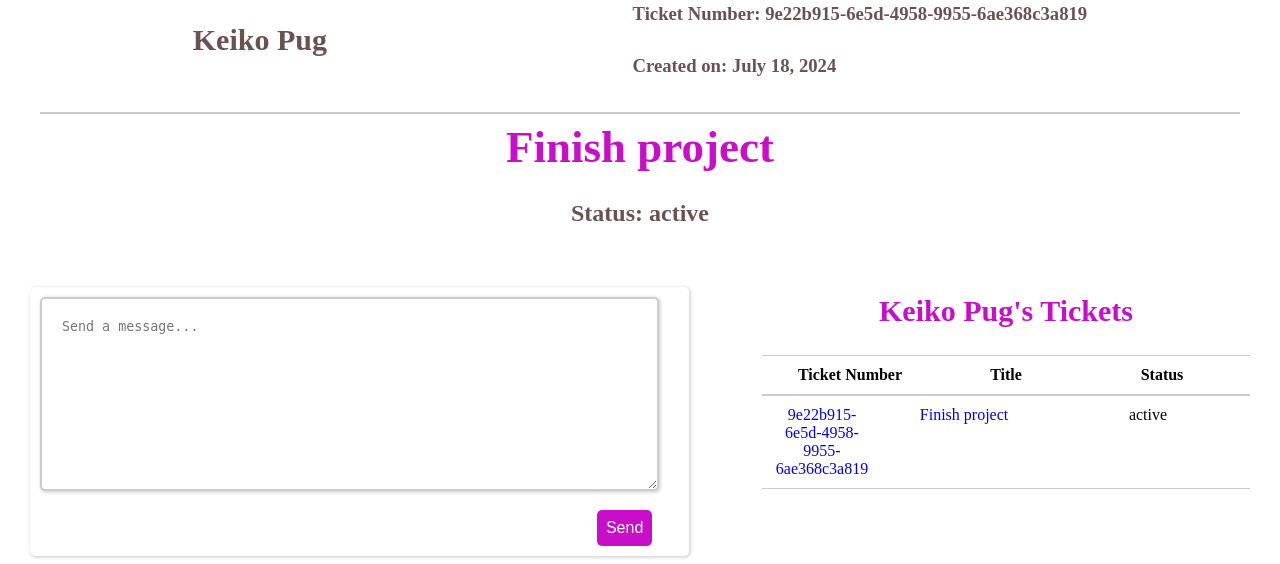
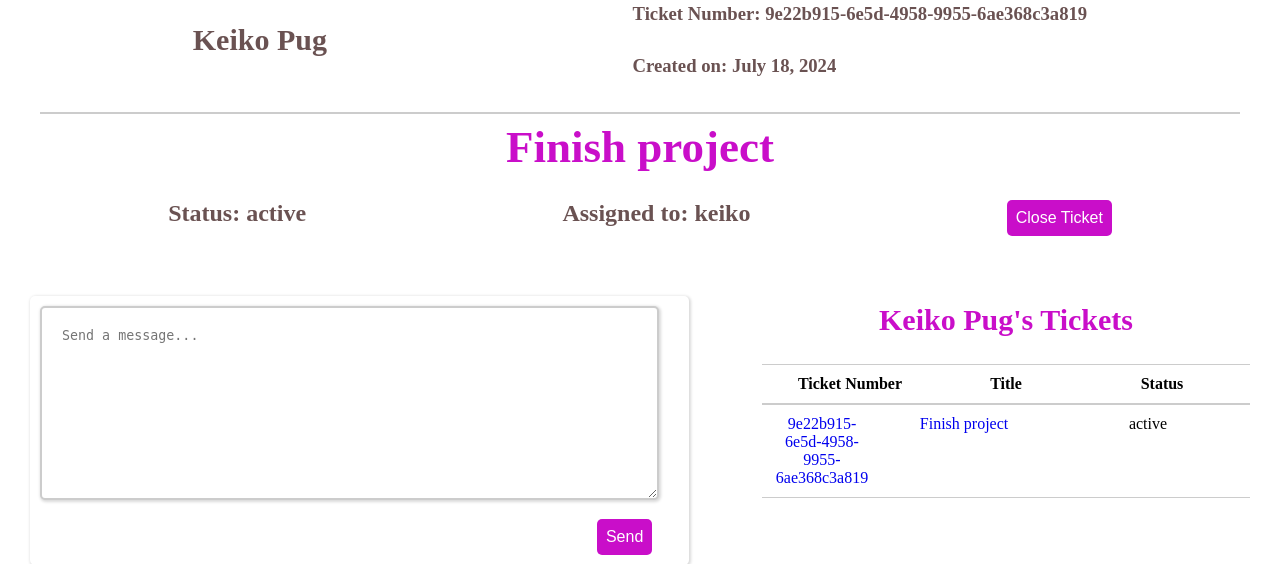
Before and after one commit to TKaburu/TicketEase, a Django app: a page that uses tickets/templates/tickets/navbar.html in a window 1280 px wide. Shown: the part 137-701 px from the top of the page. Run offline with Django 5.2, Linux system fonts and the light colour scheme; a user stored in the database is signed in; data comes from the database, SQL or seed files in the repository; both versions use the stored data as it was after the commit; data that the repository does not hold is empty.

Commit message:
fix: changed assigned status to active

```diff
--- a/tickets/models.py
+++ b/tickets/models.py
@@ -9,7 +9,7 @@ class Ticket(models.Model):
     """
     STATUS = (
         ('open', 'open'),
-        ('assigned', 'assigned'),
+        ('active', 'active'),
         ('closed', 'closed'),
     )
     ticket_id = models.UUIDField(default=uuid.uuid4)
--- a/tickets/templates/tickets/navbar.html
+++ b/tickets/templates/tickets/navbar.html
@@ -6,7 +6,9 @@
     <nav class="nav-links">
         <a href="{% url 'home' %}">Home</a>
         <a href="{% url 'tickets-view' %}">Tickets</a>
-        <a href="{% url 'engineer-dashboard' user.username %}">Dashboard</a>
+        {% if user.is_authenticated %}
+            <a href="{% url 'engineer-dashboard' user.username %}">Dashboard</a>
+        {% endif %}
     </nav>
     <section class="auth">
         {% if user.is_authenticated %}
--- a/tickets/templates/tickets/ticket-details.html
+++ b/tickets/templates/tickets/ticket-details.html
@@ -36,10 +36,12 @@
                     <button type="submit">Accept Ticket</button>
                 </form>
             </div>
-        {% elif ticket.status == 'assigned' %}
+        {% elif ticket.status == 'active' %}
             <div class="accepted">
                 <h4>Assigned to: {{ ticket.assigned_to }}</h4>
             </div>
+        {% endif %}
+        {% if ticket.status == 'active' %}
             <form method="post" action="{% url 'close-ticket' slug=ticket.slug %}">
                 {% csrf_token %}
                 <button type="submit">Close Ticket</button>
--- a/tickets/urls.py
+++ b/tickets/urls.py
@@ -8,5 +8,6 @@ urlpatterns = [
     path('create-ticket/', createTicket, name='create-ticket'),
     path('tickets/<slug:slug>/accept/', acceptTicket, name='accept-ticket'),
     path('tickets/<slug:slug>/close/', closeTicket, name='close-ticket'),
+    path('<str:username>/dashboard', engineerDashboard, name='engineer-dashboard'),
     path('delete-message/<int:msg_id>/', deleteMessage, name='delete-message'),
 ]
```
Also changed, not shown: db.sqlite3, tickets/migrations/0005_alter_ticket_status.py (added).
